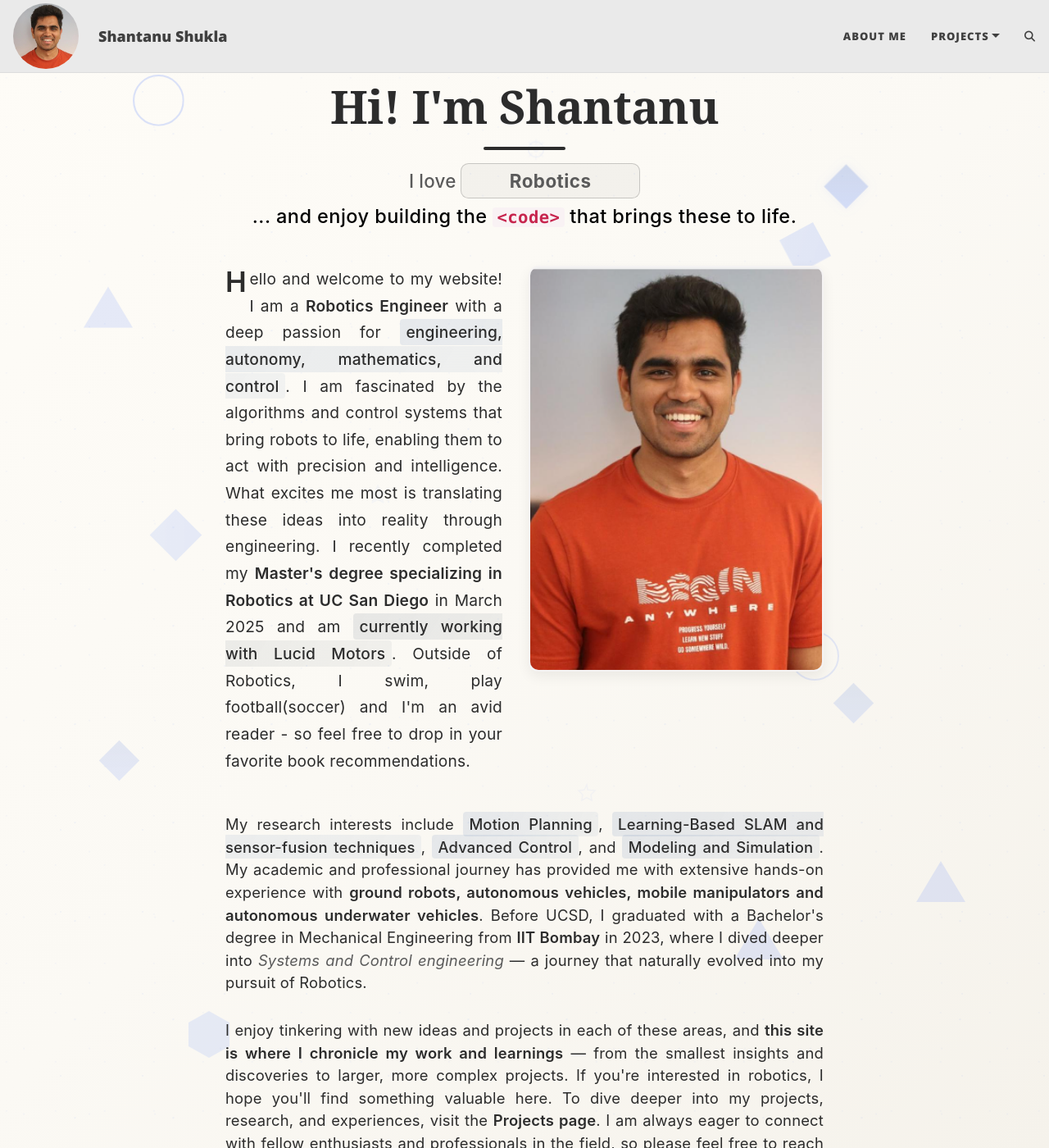
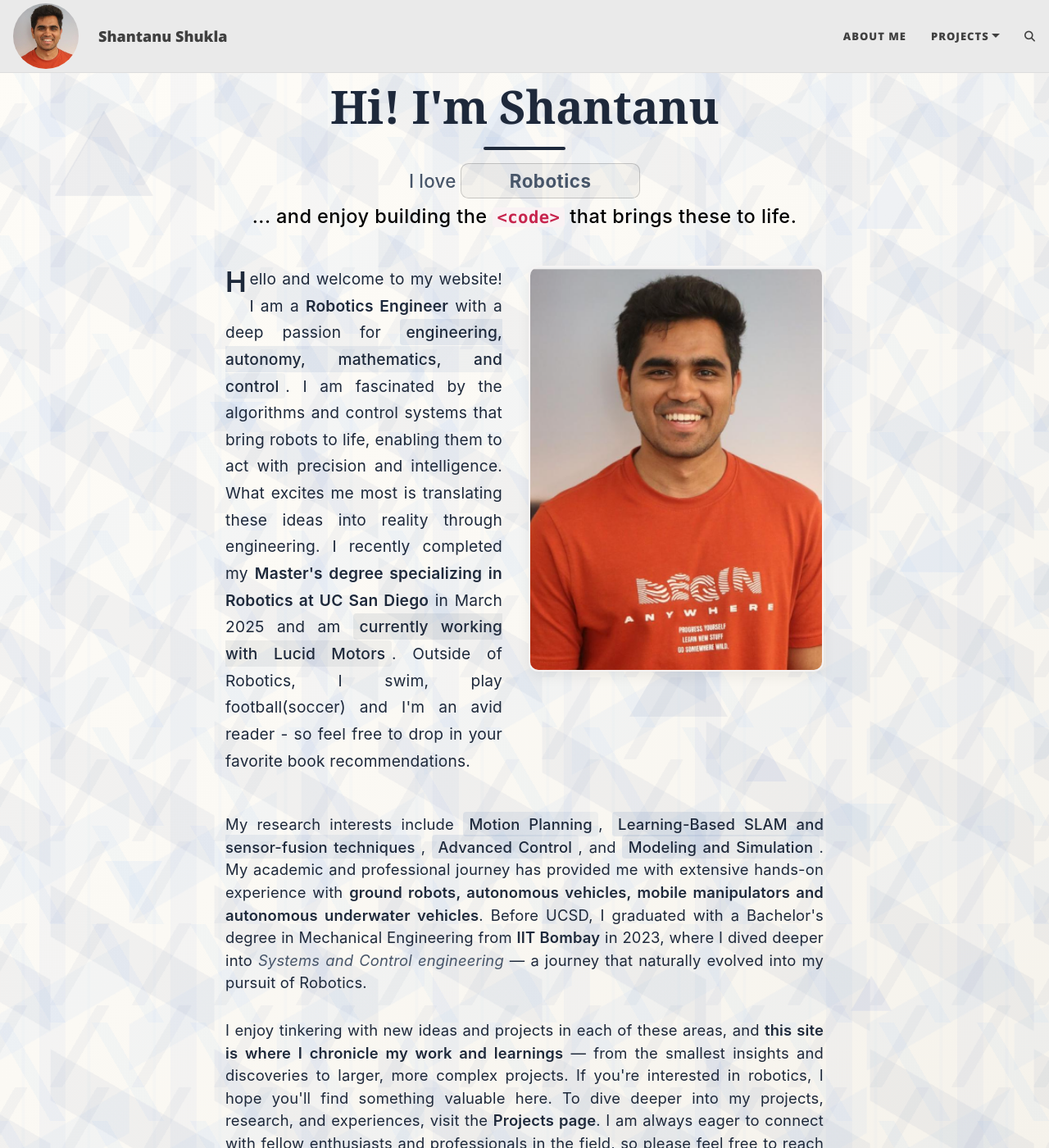
Before and after one commit to shantanusshukla/shantanusshukla.github.io, a Jekyll site: the page built from index.html, in a window 1280 px wide and 1400 px high. Shown: the whole window at 82% size. Built offline with Jekyll 4.4.1, drawn with Linux system fonts in a browser that asks for light colours; the list of posts is cut into pages by our own code; comment, search, counter and statistics services are not loaded.

Commit message:
new style

```diff
--- a/_layouts/base.html
+++ b/_layouts/base.html
@@ -27,43 +27,23 @@ common-js:
 <body>
   {% include gtm_body.html %}
 
-  <!-- Beautiful Artistic Background -->
+  <!-- Professional Triangular Geometric Background -->
   <div class="animated-background">
-    <!-- Artistic floating shapes positioned strategically -->
-    <div class="geometric-shape shape-circle" style="top: 8%; left: 12%; animation-delay: 0s;"></div>
-    <div class="geometric-shape shape-diamond" style="top: 15%; right: 18%; animation-delay: 3s;"></div>
-    <div class="geometric-shape shape-triangle" style="top: 25%; left: 8%; animation-delay: 6s;"></div>
-    <div class="geometric-shape shape-hexagon" style="top: 35%; right: 12%; animation-delay: 9s;"></div>
-    <div class="geometric-shape shape-square" style="top: 45%; left: 15%; animation-delay: 12s;"></div>
-    <div class="geometric-shape shape-circle" style="top: 55%; right: 20%; animation-delay: 15s;"></div>
-    <div class="geometric-shape shape-diamond" style="top: 65%; left: 10%; animation-delay: 18s;"></div>
-    <div class="geometric-shape shape-triangle" style="top: 75%; right: 8%; animation-delay: 21s;"></div>
-    <div class="geometric-shape shape-hexagon" style="top: 85%; left: 18%; animation-delay: 24s;"></div>
+    <!-- Strategic triangular accent elements -->
+    <div class="triangle-accent triangle-large" style="top: 10%; left: 5%; animation-delay: 0s;"></div>
+    <div class="triangle-accent triangle-medium" style="top: 15%; right: 12%; animation-delay: 8s;"></div>
+    <div class="triangle-accent triangle-small" style="top: 25%; left: 75%; animation-delay: 16s;"></div>
+    <div class="triangle-accent triangle-inverted" style="top: 35%; left: 20%; animation-delay: 24s;"></div>
 
-    <!-- Additional scattered elements for richness -->
-    <div class="geometric-shape shape-square" style="top: 20%; left: 75%; animation-delay: 2s;"></div>
-    <div class="geometric-shape shape-circle" style="top: 40%; left: 65%; animation-delay: 8s;"></div>
-    <div class="geometric-shape shape-diamond" style="top: 60%; left: 80%; animation-delay: 14s;"></div>
-    <div class="geometric-shape shape-triangle" style="top: 80%; left: 70%; animation-delay: 20s;"></div>
+    <div class="triangle-accent triangle-medium" style="top: 45%; right: 8%; animation-delay: 4s;"></div>
+    <div class="triangle-accent triangle-large" style="top: 55%; left: 60%; animation-delay: 12s;"></div>
+    <div class="triangle-accent triangle-small" style="top: 65%; right: 25%; animation-delay: 20s;"></div>
+    <div class="triangle-accent triangle-inverted" style="top: 75%; left: 10%; animation-delay: 28s;"></div>
 
-    <!-- Subtle tech icons for artistic flair -->
-    <div class="tech-icon-subtle" style="top: 12%; left: 50%; animation-delay: 5s;">
-      <svg width="28" height="28" viewBox="0 0 24 24" fill="none">
-        <circle cx="12" cy="12" r="8" stroke="currentColor" stroke-width="1.5" opacity="0.6"/>
-        <circle cx="12" cy="12" r="3" fill="currentColor" opacity="0.4"/>
-        <path d="M12 1v6M12 17v6M4.22 4.22l4.24 4.24M15.54 15.54l4.24 4.24M1 12h6M17 12h6M4.22 19.78l4.24-4.24M15.54 8.46l4.24-4.24" stroke="currentColor" stroke-width="1.5" opacity="0.3"/>
-      </svg>
-    </div>
-    <div class="tech-icon-subtle" style="top: 42%; left: 35%; animation-delay: 11s;">
-      <svg width="26" height="26" viewBox="0 0 24 24" fill="none">
-        <polygon points="12,2 15.09,8.26 22,9 17,14.14 18.18,21.02 12,17.77 5.82,21.02 7,14.14 2,9 8.91,8.26" stroke="currentColor" stroke-width="1.5" fill="currentColor" opacity="0.4"/>
-      </svg>
-    </div>
-    <div class="tech-icon-subtle" style="top: 68%; left: 55%; animation-delay: 17s;">
-      <svg width="24" height="24" viewBox="0 0 24 24" fill="none">
-        <path d="M12 2L13.09 8.26L22 9L17 14.14L18.18 21.02L12 17.77L5.82 21.02L7 14.14L2 9L8.91 8.26L12 2Z" stroke="currentColor" stroke-width="1.5" opacity="0.5"/>
-      </svg>
-    </div>
+    <div class="triangle-accent triangle-small" style="top: 85%; right: 15%; animation-delay: 6s;"></div>
+    <div class="triangle-accent triangle-medium" style="top: 8%; left: 45%; animation-delay: 14s;"></div>
+    <div class="triangle-accent triangle-large" style="top: 40%; right: 40%; animation-delay: 22s;"></div>
+    <div class="triangle-accent triangle-inverted" style="top: 70%; left: 80%; animation-delay: 30s;"></div>
   </div>
 
   {% include nav.html %}
--- a/assets/css/style.css
+++ b/assets/css/style.css
@@ -1,23 +1,24 @@
-/* Fresh Artistic Color Variables */
+/* Deep Blue Geometric Theme Color Variables */
 :root {
-  --primary-blue: #3366ff;           /* Vibrant blue from image */
-  --secondary-blue: #4d7fff;         /* Lighter variant */
-  --accent-blue: #1a4ccc;            /* Darker variant */
+  --primary-blue: #1e3a8a;           /* Deep blue from image */
+  --secondary-blue: #3b82f6;         /* Medium blue variant */
+  --accent-blue: #1d4ed8;            /* Rich blue accent */
+  --light-blue: #60a5fa;             /* Light blue for highlights */
   --background-cream: #fefcf7;       /* Off-white cream */
   --background-light: #fbf9f4;       /* Lighter cream */
   --background-accent: #f5f2eb;      /* Subtle cream accent */
-  --text-primary: #2c2c2c;           /* Dark charcoal */
-  --text-secondary: #5a5a5a;         /* Medium gray */
-  --text-accent: #3366ff;            /* Blue for accents */
+  --text-primary: #1e293b;           /* Dark slate */
+  --text-secondary: #475569;         /* Medium slate */
+  --text-accent: #1e3a8a;            /* Deep blue for accents */
   --border-light: #e8e5de;           /* Cream border */
-  --shadow-soft: rgba(51, 102, 255, 0.08);   /* Soft blue shadow */
-  --shadow-medium: 0 4px 12px rgba(51, 102, 255, 0.12);
+  --shadow-soft: rgba(30, 58, 138, 0.08);   /* Soft blue shadow */
+  --shadow-medium: 0 4px 12px rgba(30, 58, 138, 0.12);
 }
 
 /* Import better fonts */
 @import url('https://fonts.googleapis.com/css2?family=Inter:wght@300;400;500;600;700&family=Crimson+Text:ital,wght@0,400;0,600;1,400&display=swap');
 
-/* Enhanced body typography with artistic flair */
+/* Enhanced body typography with triangular theme */
 body {
   font-family: 'Inter', -apple-system, BlinkMacSystemFont, 'Segoe UI', Roboto, sans-serif;
   color: var(--text-primary);
@@ -26,13 +27,14 @@ body {
   position: relative;
   background: linear-gradient(135deg, var(--background-cream) 0%, var(--background-light) 50%, var(--background-accent) 100%);
   min-height: 100vh;
-  /* Add a subtle texture */
+  /* Add subtle triangular texture */
   background-image:
-    radial-gradient(circle at 25% 25%, rgba(51, 102, 255, 0.02) 0%, transparent 50%),
-    radial-gradient(circle at 75% 75%, rgba(51, 102, 255, 0.03) 0%, transparent 50%);
-}
-
-/* Beautiful Artistic Background Elements */
+    linear-gradient(120deg, transparent 48%, rgba(30, 58, 138, 0.02) 49%, rgba(30, 58, 138, 0.02) 51%, transparent 52%),
+    linear-gradient(240deg, transparent 48%, rgba(59, 130, 246, 0.015) 49%, rgba(59, 130, 246, 0.015) 51%, transparent 52%);
+  background-size: 40px 70px, 35px 60px;
+}
+
+/* Professional Triangular Geometric Background */
 .animated-background {
   position: fixed;
   top: 0;
@@ -44,7 +46,7 @@ body {
   overflow: hidden;
 }
 
-/* Artistic diamond pixel pattern overlay */
+/* Triangular mosaic pattern overlay */
 .animated-background::before {
   content: '';
   position: absolute;
@@ -53,91 +55,76 @@ body {
   width: 100%;
   height: 100%;
   background-image:
-    radial-gradient(circle at 20% 30%, rgba(51, 102, 255, 0.04) 1px, transparent 1px),
-    radial-gradient(circle at 60% 70%, rgba(51, 102, 255, 0.06) 1px, transparent 1px),
-    radial-gradient(circle at 80% 20%, rgba(51, 102, 255, 0.03) 1px, transparent 1px),
-    radial-gradient(circle at 40% 80%, rgba(51, 102, 255, 0.05) 1px, transparent 1px);
-  background-size: 80px 80px, 120px 120px, 60px 60px, 100px 100px;
-  animation: pixelShimmer 20s ease-in-out infinite;
-}
-
-/* Artistic floating shapes */
-.geometric-shape {
-  position: absolute;
-  pointer-events: none;
-  z-index: -1;
-  opacity: 0.12;
-}
-
-.shape-circle {
-  width: 60px;
-  height: 60px;
-  border: 2px solid var(--primary-blue);
-  border-radius: 50%;
-  animation: artisticFloat 25s ease-in-out infinite;
-}
-
-.shape-square {
-  width: 45px;
-  height: 45px;
-  background: linear-gradient(45deg, var(--secondary-blue), var(--primary-blue));
-  transform: rotate(45deg);
-  animation: gentleRotate 30s linear infinite;
-}
-
-.shape-triangle {
-  width: 0;
-  height: 0;
-  border-left: 30px solid transparent;
-  border-right: 30px solid transparent;
-  border-bottom: 50px solid var(--primary-blue);
-  animation: subtleBob 20s ease-in-out infinite;
-}
-
-.shape-hexagon {
-  width: 50px;
-  height: 29px;
-  background: var(--secondary-blue);
-  position: relative;
-  margin: 14px 0;
-  animation: hexagonSpin 40s linear infinite;
-}
-
-.shape-hexagon::before,
-.shape-hexagon::after {
-  content: "";
-  position: absolute;
-  width: 0;
-  border-left: 25px solid transparent;
-  border-right: 25px solid transparent;
-}
-
-.shape-hexagon::before {
-  bottom: 100%;
-  border-bottom: 14px solid var(--secondary-blue);
-}
-
-.shape-hexagon::after {
-  top: 100%;
-  border-top: 14px solid var(--secondary-blue);
-}
-
-.shape-diamond {
-  width: 35px;
-  height: 35px;
-  background: linear-gradient(135deg, var(--accent-blue), var(--primary-blue));
-  transform: rotate(45deg);
-  animation: diamondTwinkle 15s ease-in-out infinite;
-}
-
-/* Subtle tech icon styling for artistic feel */
-.tech-icon-subtle {
+    /* Large triangular pattern */
+    linear-gradient(30deg, transparent 40%, rgba(30, 58, 138, 0.05) 40%, rgba(30, 58, 138, 0.05) 60%, transparent 60%),
+    linear-gradient(150deg, transparent 40%, rgba(59, 130, 246, 0.04) 40%, rgba(59, 130, 246, 0.04) 60%, transparent 60%),
+    linear-gradient(270deg, transparent 40%, rgba(29, 78, 216, 0.03) 40%, rgba(29, 78, 216, 0.03) 60%, transparent 60%),
+    /* Medium triangular pattern */
+    linear-gradient(60deg, transparent 45%, rgba(96, 165, 250, 0.06) 45%, rgba(96, 165, 250, 0.06) 55%, transparent 55%),
+    linear-gradient(120deg, transparent 45%, rgba(30, 58, 138, 0.04) 45%, rgba(30, 58, 138, 0.04) 55%, transparent 55%),
+    /* Small detail pattern */
+    linear-gradient(90deg, transparent 48%, rgba(59, 130, 246, 0.02) 48%, rgba(59, 130, 246, 0.02) 52%, transparent 52%);
+  background-size:
+    200px 200px,
+    180px 180px,
+    160px 160px,
+    120px 120px,
+    100px 100px,
+    80px 80px;
+  animation: triangularShift 40s ease-in-out infinite;
+}
+
+/* Subtle geometric accent elements */
+.geometric-pattern {
   position: absolute;
   pointer-events: none;
   z-index: -1;
   opacity: 0.08;
-  color: var(--primary-blue);
-  animation: iconFloat 35s ease-in-out infinite;
+}
+
+/* Professional triangular accent elements */
+.triangle-accent {
+  position: absolute;
+  pointer-events: none;
+  z-index: -1;
+  opacity: 0.06;
+}
+
+.triangle-large {
+  width: 0;
+  height: 0;
+  border-left: 60px solid transparent;
+  border-right: 60px solid transparent;
+  border-bottom: 104px solid var(--primary-blue);
+  animation: subtleFloat 35s ease-in-out infinite;
+}
+
+.triangle-medium {
+  width: 0;
+  height: 0;
+  border-left: 40px solid transparent;
+  border-right: 40px solid transparent;
+  border-bottom: 69px solid var(--secondary-blue);
+  animation: gentleShift 25s ease-in-out infinite;
+}
+
+.triangle-small {
+  width: 0;
+  height: 0;
+  border-left: 25px solid transparent;
+  border-right: 25px solid transparent;
+  border-bottom: 43px solid var(--accent-blue);
+  animation: triangleFloat 30s ease-in-out infinite;
+}
+
+/* Inverted triangles for variety */
+.triangle-inverted {
+  width: 0;
+  height: 0;
+  border-left: 35px solid transparent;
+  border-right: 35px solid transparent;
+  border-top: 60px solid var(--light-blue);
+  animation: invertedFloat 40s ease-in-out infinite;
 }
 
 .floating-robot {
@@ -295,124 +282,66 @@ body {
   animation-delay: 1.5s;
 }
 
-/* Beautiful Artistic Animations */
-@keyframes pixelShimmer {
+/* Professional Triangular Pattern Animations */
+@keyframes triangularShift {
   0%, 100% {
-    opacity: 0.6;
-    background-position: 0% 0%, 50% 50%, 100% 0%, 25% 75%;
-  }
-  25% {
+    background-position: 0% 0%, 25% 25%, 50% 50%, 75% 75%, 100% 100%, 0% 100%;
     opacity: 0.8;
-    background-position: 25% 25%, 75% 25%, 50% 50%, 0% 100%;
+  }
+  33% {
+    background-position: 10% 10%, 35% 15%, 60% 40%, 85% 65%, 110% 90%, 10% 90%;
+    opacity: 1;
+  }
+  66% {
+    background-position: 20% 5%, 45% 30%, 70% 55%, 95% 80%, 120% 105%, 20% 80%;
+    opacity: 0.9;
+  }
+}
+
+@keyframes subtleFloat {
+  0%, 100% {
+    transform: translateY(0px) translateX(0px);
+    opacity: 0.06;
   }
   50% {
-    opacity: 1;
-    background-position: 50% 50%, 100% 0%, 0% 100%, 75% 25%;
-  }
-  75% {
-    opacity: 0.8;
-    background-position: 75% 75%, 25% 75%, 25% 25%, 50% 0%;
-  }
-}
-
-@keyframes artisticFloat {
+    transform: translateY(-15px) translateX(8px);
+    opacity: 0.1;
+  }
+}
+
+@keyframes gentleShift {
   0%, 100% {
-    transform: translateY(0px) translateX(0px) scale(1);
-    opacity: 0.12;
-  }
-  25% {
-    transform: translateY(-20px) translateX(10px) scale(1.05);
-    opacity: 0.18;
+    transform: translateY(0px) translateX(0px) rotate(0deg);
+    opacity: 0.06;
   }
   50% {
-    transform: translateY(-10px) translateX(-5px) scale(0.95);
-    opacity: 0.15;
-  }
-  75% {
-    transform: translateY(-30px) translateX(15px) scale(1.1);
-    opacity: 0.2;
-  }
-}
-
-@keyframes gentleRotate {
-  0% {
-    transform: rotate(0deg) scale(1);
-    opacity: 0.12;
+    transform: translateY(-10px) translateX(-5px) rotate(2deg);
+    opacity: 0.08;
+  }
+}
+
+@keyframes triangleFloat {
+  0%, 100% {
+    transform: translateY(0px) translateX(0px);
+    opacity: 0.06;
+  }
+  33% {
+    transform: translateY(-8px) translateX(5px);
+    opacity: 0.09;
+  }
+  66% {
+    transform: translateY(-12px) translateX(-3px);
+    opacity: 0.07;
+  }
+}
+
+@keyframes invertedFloat {
+  0%, 100% {
+    transform: translateY(0px) translateX(0px) rotate(0deg);
+    opacity: 0.06;
   }
   50% {
-    transform: rotate(180deg) scale(1.1);
-    opacity: 0.18;
-  }
-  100% {
-    transform: rotate(360deg) scale(1);
-    opacity: 0.12;
-  }
-}
-
-@keyframes subtleBob {
-  0%, 100% {
-    transform: translateY(0px);
-    opacity: 0.12;
-  }
-  50% {
-    transform: translateY(-15px);
-    opacity: 0.18;
-  }
-}
-
-@keyframes hexagonSpin {
-  0% {
-    transform: rotate(0deg) scale(1);
-    opacity: 0.12;
-  }
-  33% {
-    transform: rotate(120deg) scale(1.05);
-    opacity: 0.16;
-  }
-  66% {
-    transform: rotate(240deg) scale(0.95);
-    opacity: 0.14;
-  }
-  100% {
-    transform: rotate(360deg) scale(1);
-    opacity: 0.12;
-  }
-}
-
-@keyframes diamondTwinkle {
-  0%, 100% {
-    transform: rotate(45deg) scale(1);
-    opacity: 0.12;
-    box-shadow: 0 0 0 rgba(51, 102, 255, 0);
-  }
-  25% {
-    transform: rotate(45deg) scale(1.1);
-    opacity: 0.2;
-    box-shadow: 0 0 10px rgba(51, 102, 255, 0.3);
-  }
-  50% {
-    transform: rotate(45deg) scale(0.9);
-    opacity: 0.08;
-    box-shadow: 0 0 5px rgba(51, 102, 255, 0.2);
-  }
-  75% {
-    transform: rotate(45deg) scale(1.05);
-    opacity: 0.16;
-    box-shadow: 0 0 8px rgba(51, 102, 255, 0.25);
-  }
-}
-
-@keyframes iconFloat {
-  0%, 100% {
-    transform: translateY(0px) rotate(0deg);
-    opacity: 0.08;
-  }
-  33% {
-    transform: translateY(-10px) rotate(5deg);
-    opacity: 0.12;
-  }
-  66% {
-    transform: translateY(-5px) rotate(-5deg);
+    transform: translateY(-18px) translateX(10px) rotate(1deg);
     opacity: 0.1;
   }
 }
@@ -586,38 +515,38 @@ body {
   box-shadow: 0 8px 25px rgba(0, 0, 0, 0.2);
 }
 
-/* Programming & Development - Updated for new color scheme */
+/* Programming & Development - Updated for deep blue theme */
 .skill-tag.programming {
   background: linear-gradient(135deg, var(--primary-blue), var(--secondary-blue));
   color: white;
-  box-shadow: 0 4px 8px rgba(51, 102, 255, 0.2);
+  box-shadow: 0 4px 8px rgba(30, 58, 138, 0.2);
 }
 
 .skill-tag.tools {
   background: linear-gradient(135deg, var(--accent-blue), var(--primary-blue));
   color: white;
-  box-shadow: 0 4px 8px rgba(51, 102, 255, 0.2);
+  box-shadow: 0 4px 8px rgba(29, 78, 216, 0.2);
 }
 
 /* Machine Learning */
 .skill-tag.ml {
-  background: linear-gradient(135deg, var(--secondary-blue), #00d4ff);
+  background: linear-gradient(135deg, var(--secondary-blue), var(--light-blue));
   color: white;
-  box-shadow: 0 4px 8px rgba(51, 102, 255, 0.15);
+  box-shadow: 0 4px 8px rgba(59, 130, 246, 0.15);
 }
 
 /* Robotics */
 .skill-tag.robotics {
-  background: linear-gradient(135deg, #43e97b, #38f9d7);
-  color: var(--text-primary);
-  box-shadow: 0 4px 8px rgba(67, 233, 123, 0.2);
+  background: linear-gradient(135deg, #10b981, #34d399);
+  color: white;
+  box-shadow: 0 4px 8px rgba(16, 185, 129, 0.2);
 }
 
 /* Simulation */
 .skill-tag.simulation {
-  background: linear-gradient(135deg, #fa709a, #fee140);
-  color: var(--text-primary);
-  box-shadow: 0 4px 8px rgba(250, 112, 154, 0.2);
+  background: linear-gradient(135deg, #f59e0b, #fbbf24);
+  color: white;
+  box-shadow: 0 4px 8px rgba(245, 158, 11, 0.2);
 }
 
 /* Hardware */
@@ -687,12 +616,12 @@ body:has(#project-content) .animated-background {
   display: none;
 }
 
-/* Elegant headings */
+/* Elegant headings with deep blue theme */
 h1, h2, h3, h4, h5, h6 {
   font-family: 'Crimson Text', Georgia, serif;
   font-weight: 600;
   color: var(--text-primary);
-  text-shadow: 0 1px 2px rgba(51, 102, 255, 0.05);
+  text-shadow: 0 1px 2px rgba(30, 58, 138, 0.05);
 }
 
 h1 {
@@ -714,7 +643,7 @@ a {
 
 a:hover {
   color: var(--accent-blue);
-  text-shadow: 0 2px 4px rgba(51, 102, 255, 0.2);
+  text-shadow: 0 2px 4px rgba(30, 58, 138, 0.2);
 }
 
 /* Main title styling */
```
